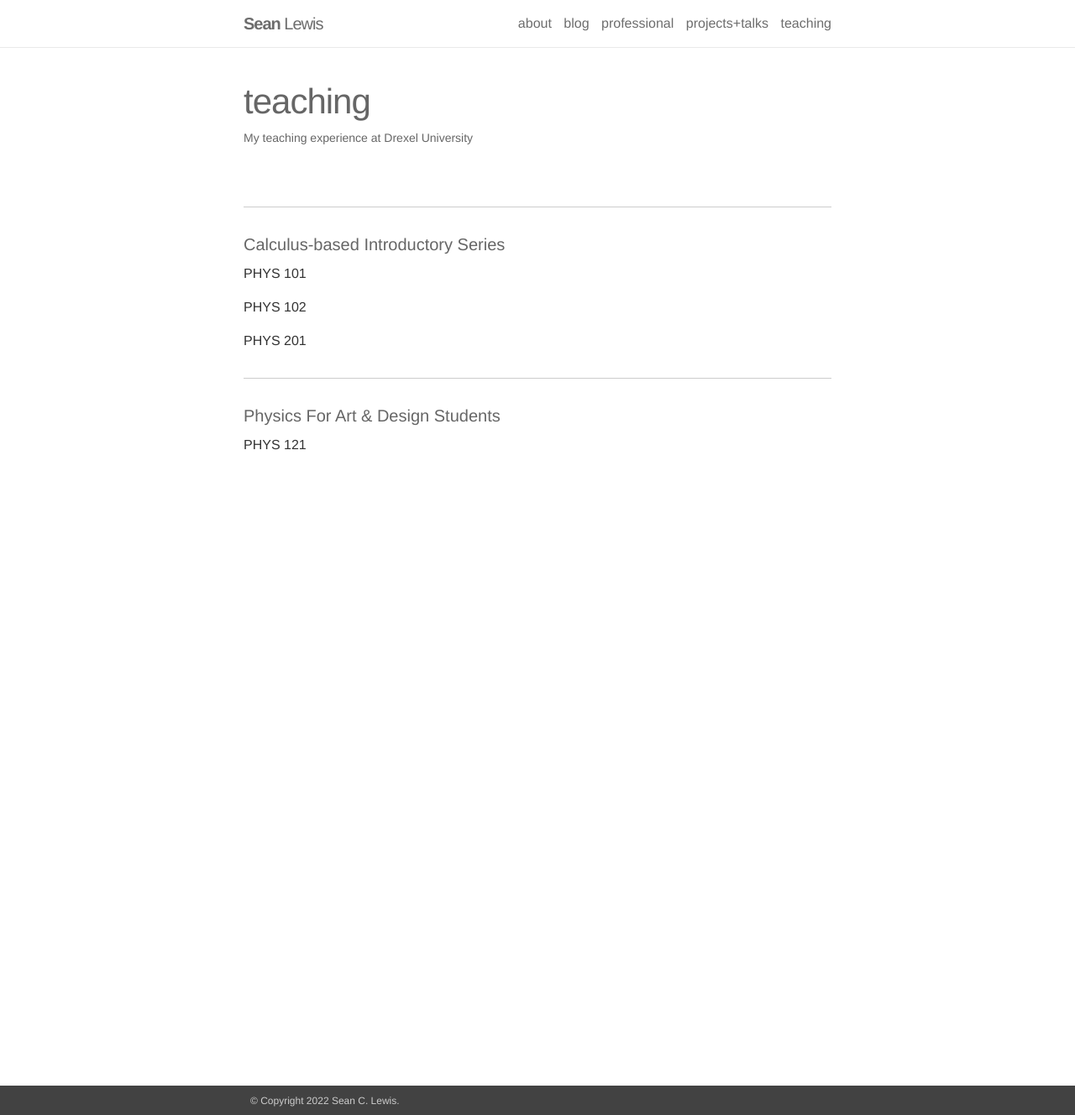
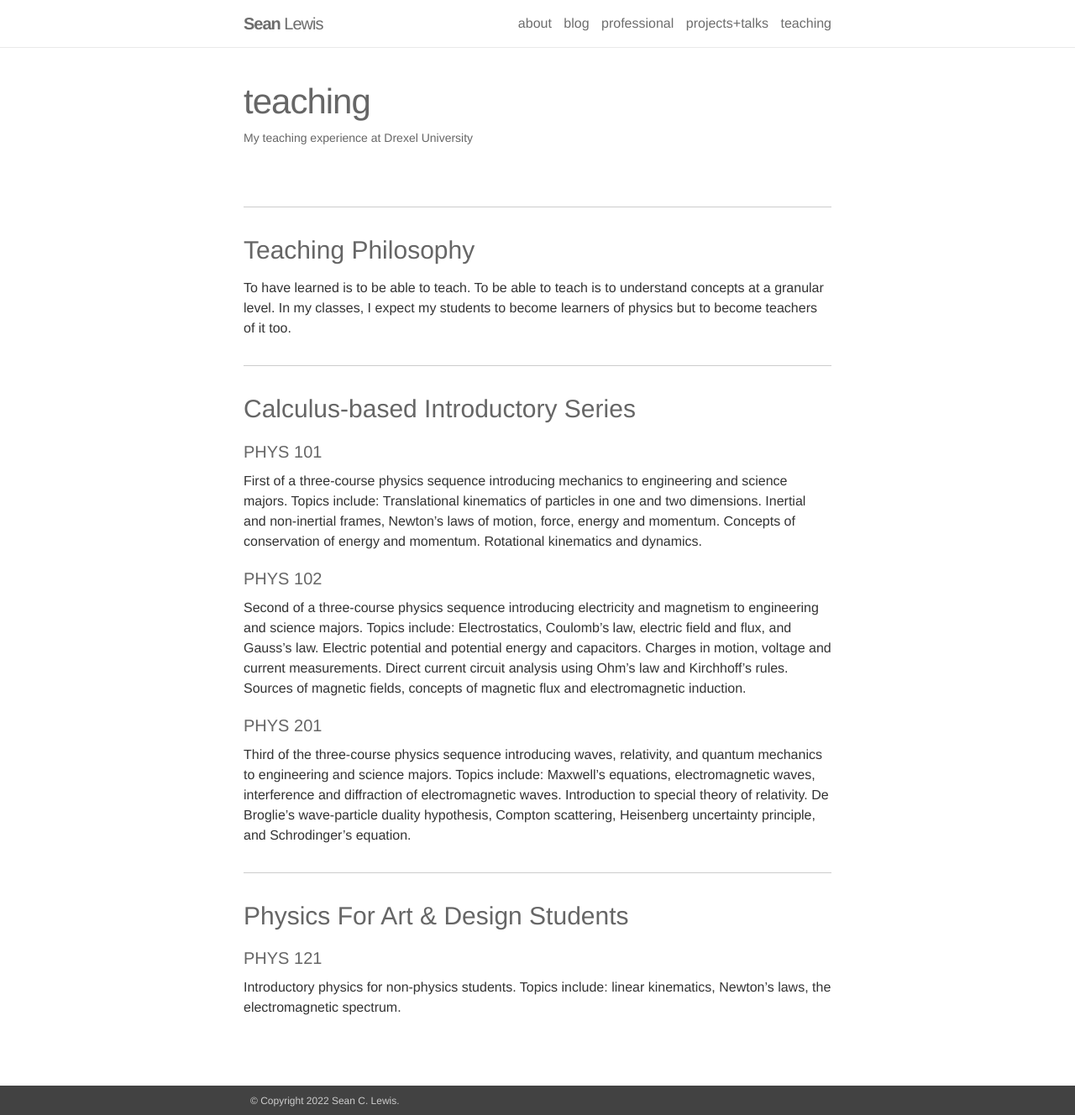
Before and after one commit to seanlabean/seanWebpage, a Jekyll site: the page built from _pages/teaching.md, in a window 1280 px wide and 1328 px high. Shown: the whole window at 84% size. Built offline with Jekyll 4.4.1, drawn with Linux system fonts in a browser that asks for light colours; nearby versions of some CDN libraries.

Commit message:
added course descriptions

```diff
--- a/_pages/teaching.md
+++ b/_pages/teaching.md
@@ -5,16 +5,24 @@ title: teaching
 description: My teaching experience at Drexel University
 ---
 ***
-#### Calculus-based Introductory Series
-PHYS 101
+### Teaching Philosophy
+To have learned is to be able to teach. To be able to teach is to understand concepts at a granular level. In my classes, I expect my students to become learners of physics but to become teachers of it too.
 
-PHYS 102
+***
+### Calculus-based Introductory Series
+#### PHYS 101
+First of a three-course physics sequence introducing mechanics to engineering and science majors. Topics include: Translational kinematics of particles in one and two dimensions. Inertial and non-inertial frames, Newton's laws of motion, force, energy and momentum. Concepts of conservation of energy and momentum. Rotational kinematics and dynamics.
 
-PHYS 201
 
+#### PHYS 102
+Second of a three-course physics sequence introducing electricity and magnetism to engineering and science majors. Topics include: Electrostatics, Coulomb's law, electric field and flux, and Gauss's law. Electric potential and potential energy and capacitors. Charges in motion, voltage and current measurements. Direct current circuit analysis using Ohm’s law and Kirchhoff’s rules. Sources of magnetic fields, concepts of magnetic flux and electromagnetic induction.
+
+#### PHYS 201
+Third of the three-course physics sequence introducing waves, relativity, and quantum mechanics to engineering and science majors. Topics include: Maxwell's equations, electromagnetic waves, interference and diffraction of electromagnetic waves. Introduction to special theory of relativity. De Broglie's wave-particle duality hypothesis, Compton scattering, Heisenberg uncertainty principle, and Schrodinger's equation.
 
 ***
 
-#### Physics For Art & Design Students
+### Physics For Art & Design Students
 
-PHYS 121
+#### PHYS 121
+Introductory physics for non-physics students. Topics include: linear kinematics, Newton's laws, the electromagnetic spectrum.
```
